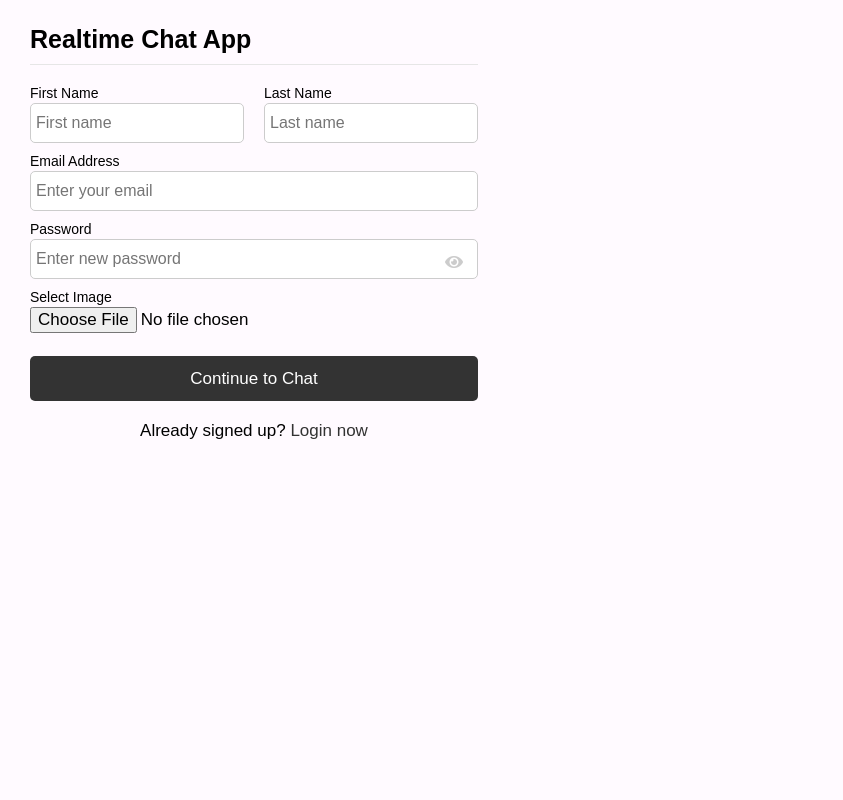
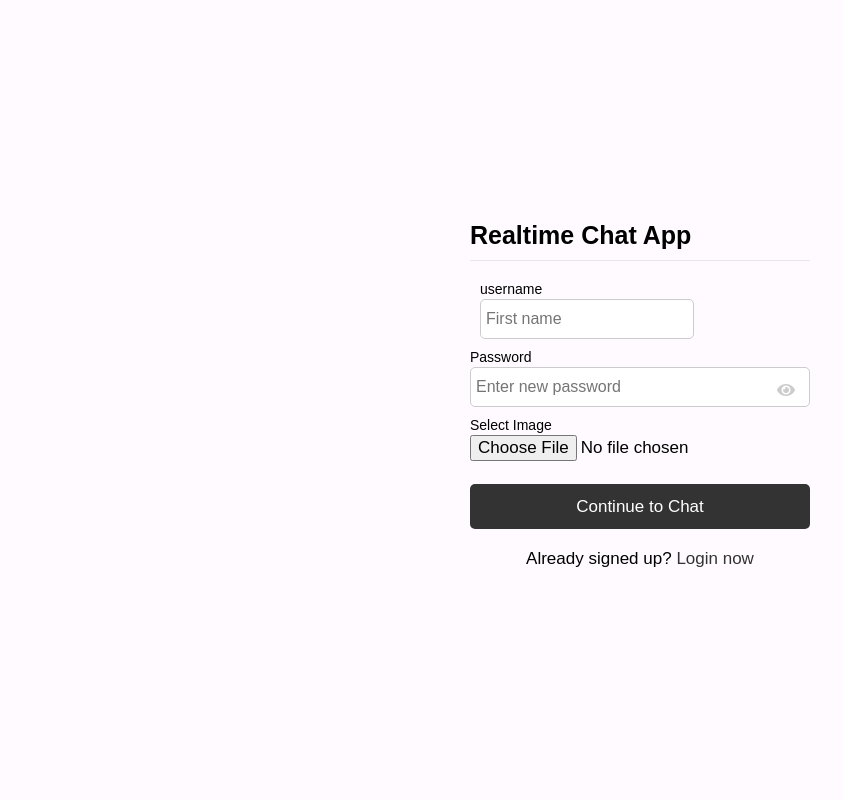
Before and after one commit to xavesdiporta/PsiocologoS, a PHP site: page /signup.php in a window 1280 px wide. Shown: the whole page, without its empty margins (0-843 px from the left). Run offline with PHP 8.4, Linux system fonts and the light colour scheme.

Commit message:
Completing Signup process, remo unnecessary param

```diff
--- a/inc/main.inc.css
+++ b/inc/main.inc.css
@@ -16,6 +16,7 @@
         align-items: center;
         justify-content: center;
     }
+
     body
     {
         display : flex ;
@@ -30,6 +31,20 @@
         box-shadow : 0 0 128px 0 rgba(0,0,0,0.1), 0 32px 64px -48px rgba(0,0,0,0.5) ;
         background : #fffaff ;
     }
+
+    #bodyForm{
+        display : flex ;
+        align-items: center;
+        justify-content: center;
+        min-height : 100vh ;
+        background : #fffaff ;
+    }
+
+    .wrapperForm {
+        width: 100%;
+        max-width: 400px; /* Adjust the width as needed */
+    }
+
 
     .wrapperChat
     {
--- a/login.html
+++ b/login.html
@@ -14,9 +14,9 @@
 
 
     <!-- body things -->
-    <body>
+    <body id="bodyForm">
 
-        <div class = "wrapper">
+        <div class = "wrapperForm">
             <section class = "form login">
                 <header>Realtime Chat App</header>
                 <form action = "login.php" method = "post">
@@ -34,7 +34,7 @@
                         <input type = "submit" value = "Continue to Chat">
                     </div>
                 </form>
-                <div class = "link">Not yet signed up? <a href = "#">Sign Up now</a></div>
+                <div class = "link">Not yet signed up? <a href = "signup.php">Sign Up now</a></div>
             </section>
         </div>
 
--- a/signup.php
+++ b/signup.php
@@ -14,26 +14,18 @@
 
 
     <!-- body things -->
-    <body>
+    <body id="bodyForm">
 
-        <div class = "wrapper">
+        <div class = "wrapperForm" id="wrapperForm">
             <section class = "form signup">
                 <header>Realtime Chat App</header>
-                <form action = "signup.php"  enctype="multipart/form-data">
+                <form action = "inc/signup.php"  enctype="multipart/form-data">
                     <div class = "error-txt"></div>
                     <div class = "name-details">
                         <div class = "field input">
-                            <label>First Name</label>
-                            <input type = "text" name = "fname" placeholder = "First name" required>
+                            <label>username</label>
+                            <input type = "text" name = "username" placeholder = "First name" required>
                         </div>
-                        <div class = "field input">
-                            <label>Last Name</label>
-                            <input type = "text" name = "lname" placeholder = "Last name" required>
-                        </div>
-                    </div>
-                    <div class = "field input">
-                        <label>Email Address</label>
-                        <input type = "text" name = "email" placeholder = "Enter your email" required>
                     </div>
                     <div class = "field input">
                         <label>Password</label>
@@ -48,7 +40,7 @@
                         <input type = "submit" value = "Continue to Chat">
                     </div>
                 </form>
-                <div class = "link">Already signed up? <a href = "#">Login now</a></div>
+                <div class = "link">Already signed up? <a href = "login.html">Login now</a></div>
             </section>
         </div>
 
```
Also changed, not shown: inc/signup.php (+14 -22 lines).
